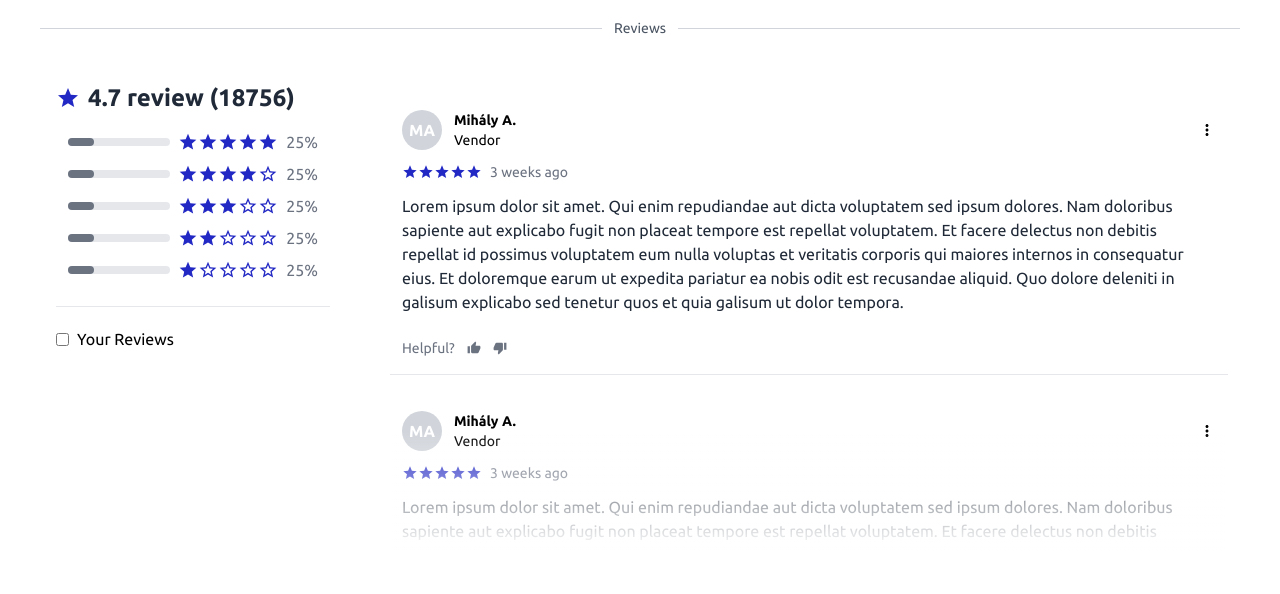
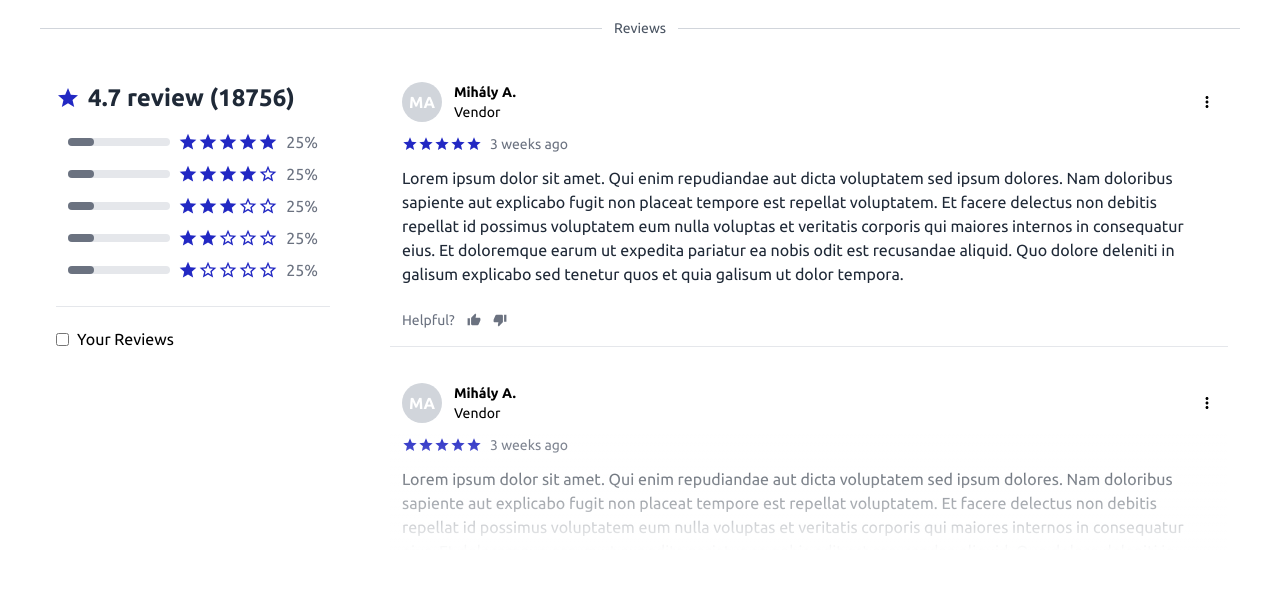
Before and after one commit to hirunijay/talent_hive_review_system, a Next.js app in the folder frontend/: page / in a window 1280 px wide. Shown: the part 358-952 px from the top of the page. Built offline with nearby package versions, Linux system fonts and the light colour scheme.

Commit message:
added popover component and modifications in blur effect

```diff
--- a/frontend/app/components/Header/ProfileSection.tsx
+++ b/frontend/app/components/Header/ProfileSection.tsx
@@ -1,5 +1,6 @@
 import React from "react";
 import { MdPerson } from "react-icons/md";
+import Popover from "../Shared/Popover";
 
 function ProfileSection() {
   return (
@@ -8,9 +9,12 @@ function ProfileSection() {
         <span className="block font-normal leading-none">Hiruni</span>
         <span className="text-sm text-gray-500">Vendor</span>
       </div>
-      <div className="flex justify-center items-center rounded-full p-1 w-10 h-10 bg-themeblue-light">
-        <MdPerson size={20} color="rgb(34, 40, 195)" />
-      </div>
+
+      <Popover content={<p>This Content Will be render in Popover.</p>}>
+        <div className="flex justify-center items-center rounded-full p-1 w-10 h-10 bg-themeblue-light">
+          <MdPerson size={20} color="rgb(34, 40, 195)" />
+        </div>
+      </Popover>
     </div>
   );
 }
--- a/frontend/app/components/ReviewSection/CommentCard.tsx
+++ b/frontend/app/components/ReviewSection/CommentCard.tsx
@@ -2,6 +2,7 @@ import React from "react";
 import { MdThumbUp, MdThumbDown, MdMoreVert } from "react-icons/md";
 import ReviewStarBar from "./ReviewStarBar";
 import UserAvatar from "../Shared/UserAvatar";
+import Popover from "../Shared/Popover";
 
 function CommentCard() {
   return (
@@ -12,7 +13,11 @@ function CommentCard() {
           <h3 className="text-sm font-semibold">Mihály A.</h3>
           <p className="text-sm font-normal">Vendor</p>
         </div>
-        <MdMoreVert size={18} className="ml-auto cursor-pointer" />
+        <div className="ml-auto cursor-pointer">
+          <Popover content={<div className="w-32">Report Review</div>}>
+            <MdMoreVert size={18} />
+          </Popover>
+        </div>
       </div>
       <div className="flex flex-row items-center gap-2 mb-3">
         <ReviewStarBar score={5} size={16} />
--- a/frontend/app/components/ReviewSection/CommentSection.tsx
+++ b/frontend/app/components/ReviewSection/CommentSection.tsx
@@ -6,8 +6,7 @@ function CommentSection() {
   const [scrollPosition, setScrollPosition] = useState(0);
   const [prevScrollPosition, setPrevScrollPosition] = useState(0);
 
-  const [isScrollingUp, setIsScrollingUp] = useState(1);
-  const [isScrollingDown, setIsScrollingDown] = useState(0);
+  const [isScrollingUp, setIsScrollingUp] = useState(true);
 
   // const handleScroll = (e: UIEvent<HTMLDivElement>) => {
   //   const target = e.target as HTMLDivElement;
@@ -29,38 +28,32 @@ function CommentSection() {
     // detect whether scrolling up or down
     if (scrollPosition > prevScrollPosition) {
       console.log("Scrolling down");
-      setIsScrollingUp(0);
-      setIsScrollingDown(1);
+      setIsScrollingUp(false);
     } else {
       console.log("Scrolling up");
-      setIsScrollingUp(1);
-      setIsScrollingDown(0);
+      setIsScrollingUp(true);
     }
   }, [scrollPosition]);
 
   return (
     <div
-      className="review-container relative w-3/4 pl-12 pr-2 h-[60vh] overflow-auto scrollbar"
+      className="review-container relative  w-3/4 pl-12 pr-2 h-[60vh] overflow-auto scrollbar"
       onScroll={handleScroll}
     >
-      <div
-        style={{
-          background: `linear-gradient(to bottom, rgba(255,255,255,${isScrollingDown}), transparent)`,
-        }}
-        className={`sticky z-40 h-1/4 w-full -mt-[11%] top-0 right-0`}
-      ></div>
+      {!isScrollingUp && (
+        <div
+          className={`sticky z-40 bg-gradient-to-b from-white to-transparent h-1/4 w-full -mt-[11%] top-0 right-0`}
+        ></div>
+      )}
       {[...Array(5)].map((_, index) => (
         <div key={index}>
           <CommentCard />
           <hr className="mt-1 mb-6" />
         </div>
       ))}
-      <div
-        style={{
-          background: `linear-gradient(to top, rgba(255,255,255,${isScrollingUp}), transparent)`,
-        }}
-        className="sticky z-40 h-1/4 w-full -mt-[11%] bottom-0 right-0"
-      ></div>
+      {isScrollingUp && (
+        <div className="sticky z-40 bg-gradient-to-t from-white to-transparent h-1/4 w-full -mt-[11%] bottom-0 right-0"></div>
+      )}
     </div>
   );
 }
--- /dev/null
+++ b/frontend/app/components/Shared/Popover.tsx
@@ -0,0 +1,69 @@
+"use client";
+import { useEffect, useRef, useState } from "react";
+
+type PopoverProps = {
+  children?: React.ReactNode;
+  content?: React.ReactNode;
+  trigger?: any;
+  styles?: string;
+};
+
+function Popover({
+  children,
+  content,
+  styles,
+  trigger = "click",
+}: PopoverProps) {
+  const [show, setShow] = useState(false);
+
+  const handleMouseOver = () => {
+    if (trigger === "hover") {
+      setShow(true);
+    }
+  };
+
+  const handleMouseLeft = () => {
+    if (trigger === "hover") {
+      setShow(false);
+    }
+  };
+
+  const wrapperRef = useRef<HTMLDivElement>(null);
+
+  useEffect(() => {
+    function handleClickOutside(event: MouseEvent) {
+      if (
+        wrapperRef.current &&
+        !wrapperRef.current.contains(event.target as Node)
+      ) {
+        setShow(false);
+      }
+    }
+
+    document.addEventListener("mousedown", handleClickOutside);
+    return () => {
+      document.removeEventListener("mousedown", handleClickOutside);
+    };
+  }, []);
+
+  return (
+    <div
+      ref={wrapperRef}
+      onMouseEnter={handleMouseOver}
+      onMouseLeave={handleMouseLeft}
+      className="w-fit h-fit flex justify-end relative"
+    >
+      <div onClick={() => setShow(!show)}>{children}</div>
+      <div
+        hidden={!show}
+        className="min-w-fit w-fit h-fit absolute top-[120%] z-50 transition-all"
+      >
+        <div className="rounded bg-white text-gray-700 p-4 shadow-[0px_0px_10px_rgba(197,197,197,0.5)] mb-[10px]">
+          {content}
+        </div>
+      </div>
+    </div>
+  );
+}
+
+export default Popover;
```
